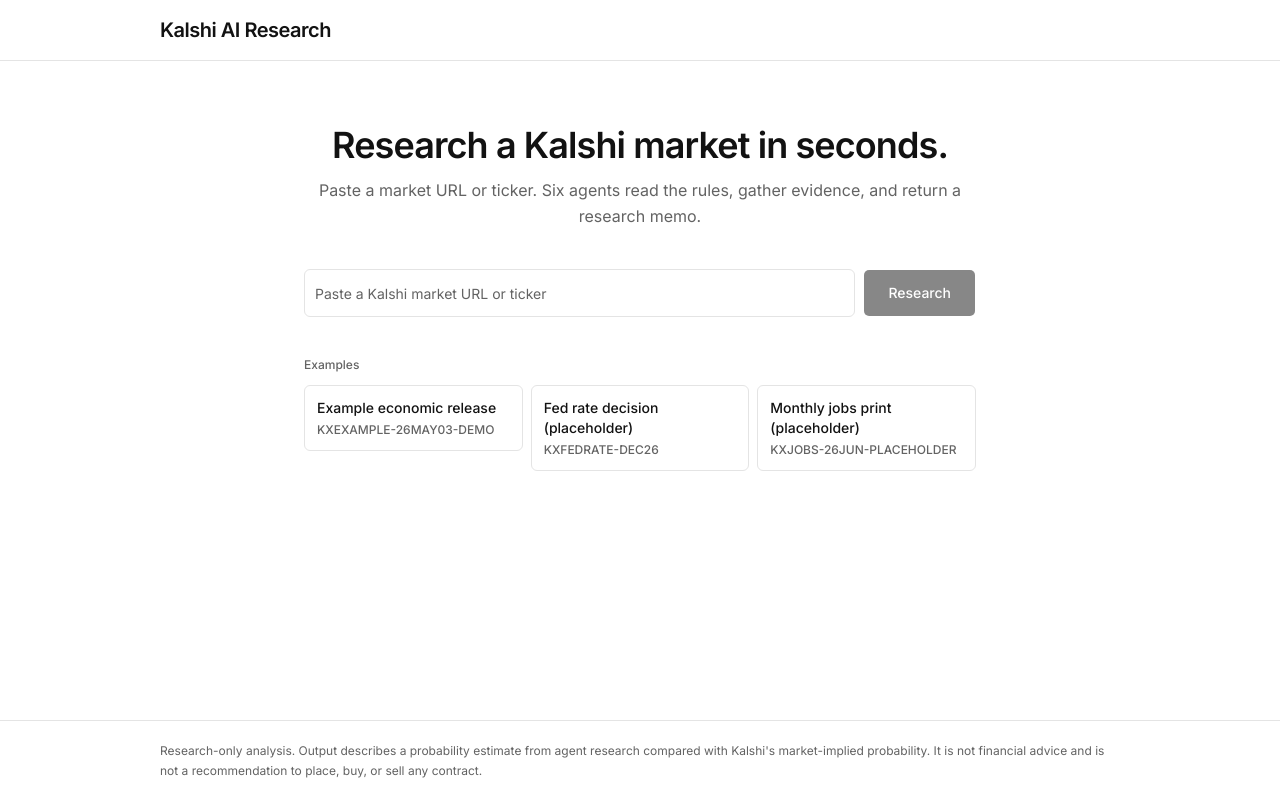
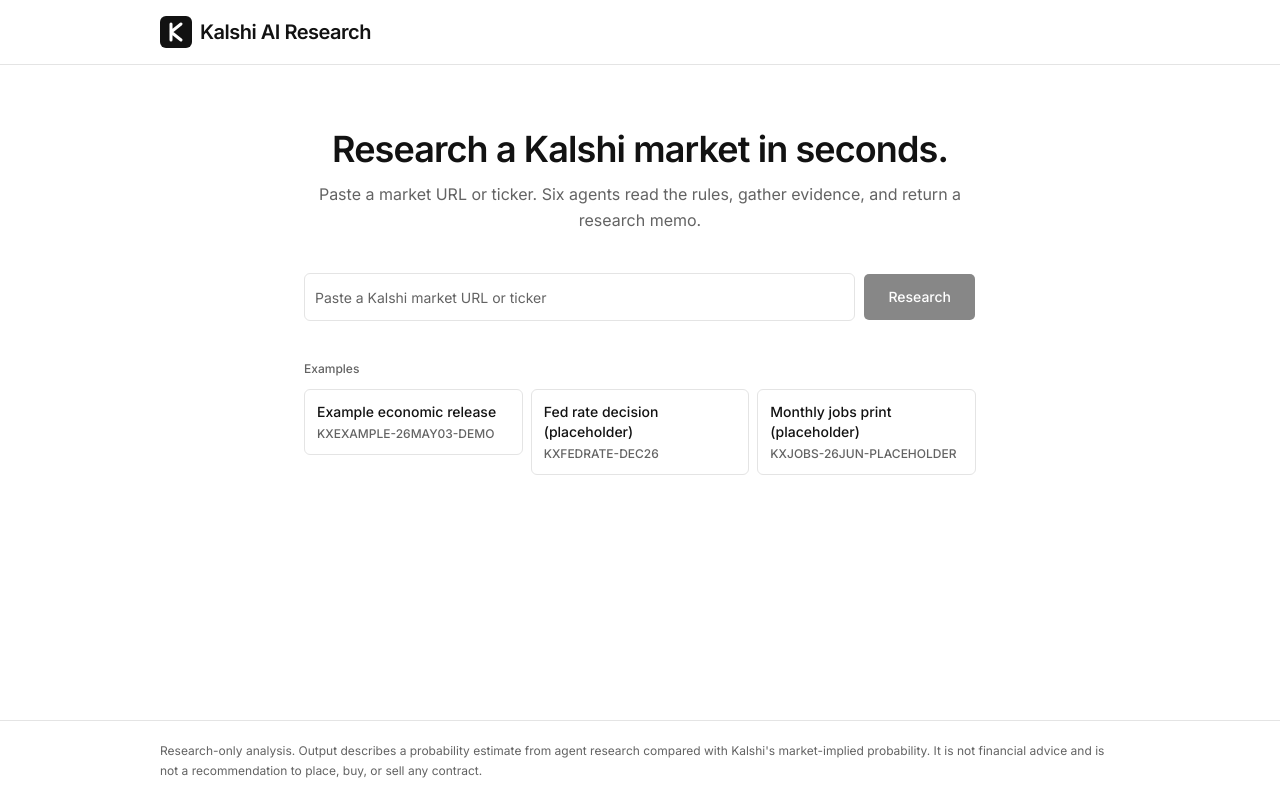
Before and after one commit to gertsio/kalshi-ai-research, a Next.js app: page / in a window 1280 px wide. Built offline with nearby package versions, Linux system fonts and the light colour scheme.

Commit message:
Add brand logo to left of header

```diff
--- a/components/site-header.tsx
+++ b/components/site-header.tsx
@@ -11,8 +11,24 @@
         <button
           type="button"
           onClick={goHome}
-          className="text-foreground hover:text-foreground/70 focus-visible:ring-ring cursor-pointer rounded-sm text-lg font-semibold tracking-tight transition-colors focus:outline-none focus-visible:ring-2 focus-visible:ring-offset-2 sm:text-xl"
+          className="text-foreground hover:text-foreground/70 focus-visible:ring-ring flex cursor-pointer items-center gap-2 rounded-sm text-lg font-semibold tracking-tight transition-colors focus:outline-none focus-visible:ring-2 focus-visible:ring-offset-2 sm:text-xl"
         >
+          <svg
+            xmlns="http://www.w3.org/2000/svg"
+            viewBox="0 0 32 32"
+            fill="none"
+            aria-hidden="true"
+            className="h-7 w-7 shrink-0 sm:h-8 sm:w-8"
+          >
+            <rect width="32" height="32" rx="6" fill="currentColor" />
+            <path
+              d="M11 8 V24 M11 16 L21 8 M11 16 L21 24"
+              stroke="var(--background, #ffffff)"
+              strokeWidth="3"
+              strokeLinecap="round"
+              strokeLinejoin="round"
+            />
+          </svg>
           Kalshi AI Research
         </button>
       </div>
```
